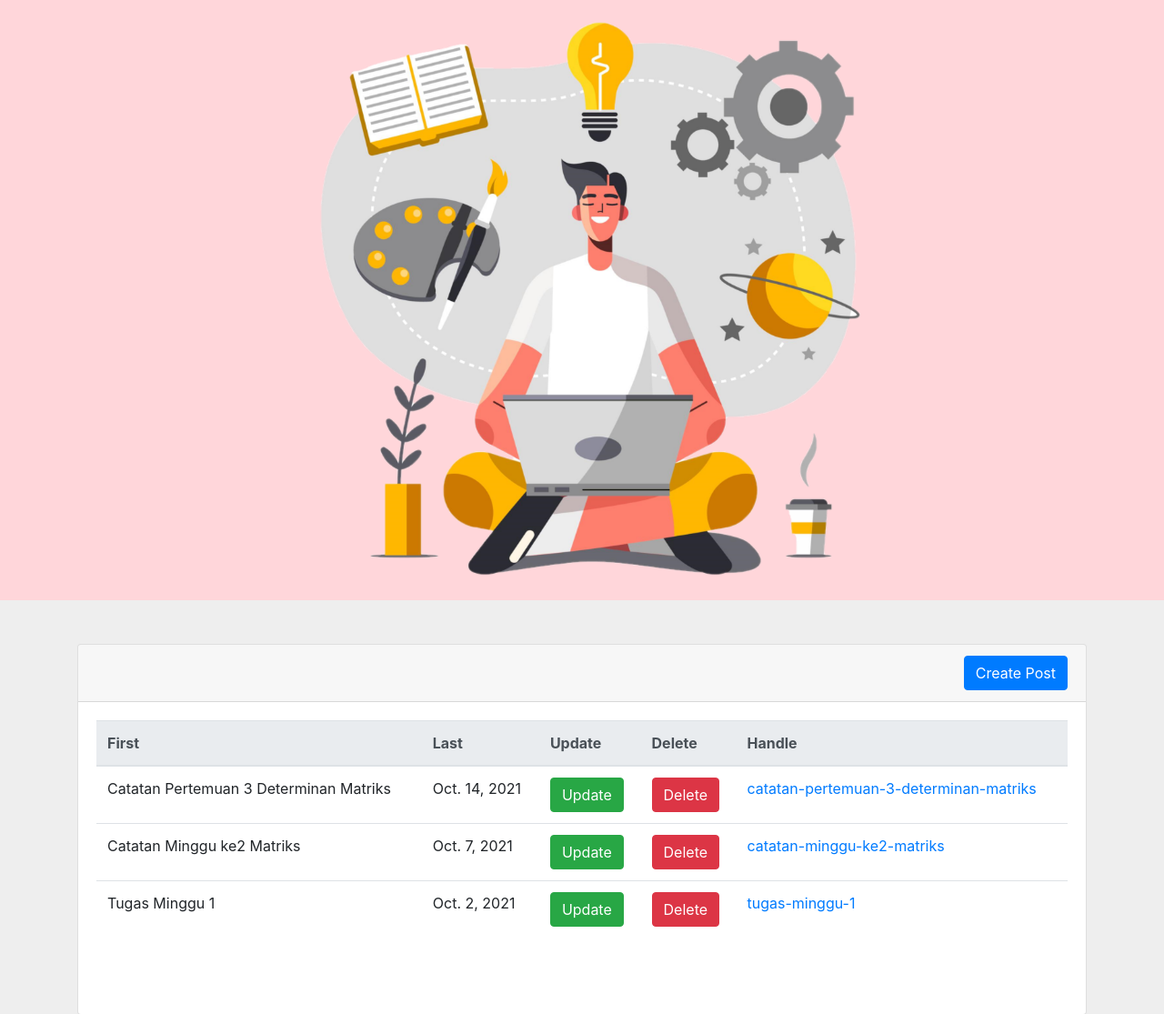
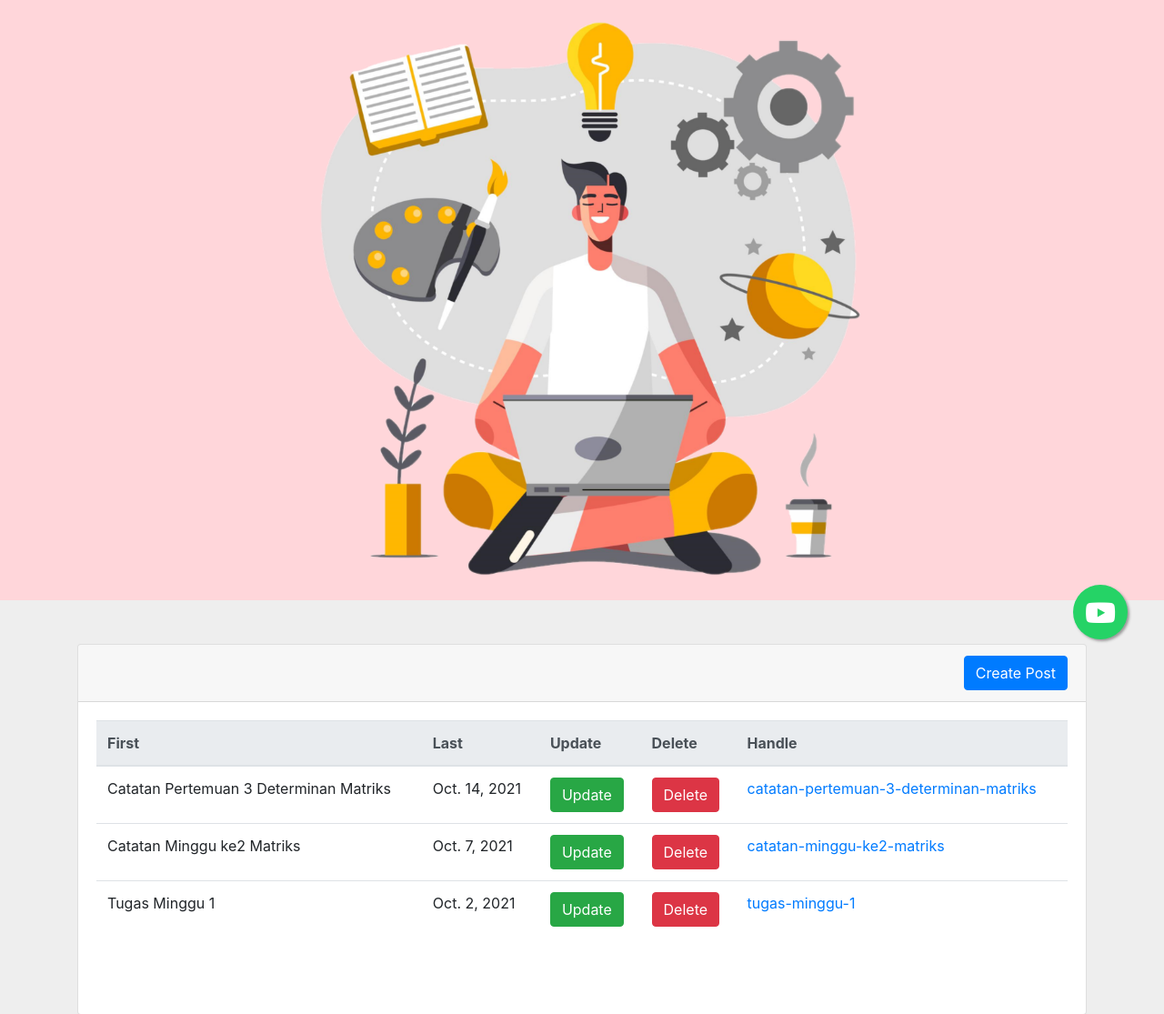
Before and after one commit to bintangx1902/mein_blog, a Django app: page /wpcp-admin/ in a window 1280 px wide. Shown: the part 57-1172 px from the top of the page at 91% size. Run offline with Django 3.2, Linux system fonts and the light colour scheme; a user stored in the database is signed in; data comes from the database, SQL or seed files in the repository; both versions use the stored data as it was after the commit; some libraries are stand-ins or nearby versions.

Commit message:
Update v1.0

```diff
--- a/static/beauty/css/config.css
+++ b/static/beauty/css/config.css
@@ -202,3 +202,22 @@ header.masthead .post-heading .meta a {
         max-width: 1200px;
     }
 }
+
+.float{
+	position:fixed;
+	width:60px;
+	height:60px;
+	bottom:40px;
+	right:40px;
+	background-color:#25d366;
+	color:#FFF;
+	border-radius:50px;
+	text-align:center;
+  font-size:30px;
+	box-shadow: 2px 2px 3px #999;
+  z-index:100;
+}
+
+.my-float{
+	margin-top:16px;
+}
--- a/templates/base.html
+++ b/templates/base.html
@@ -15,6 +15,7 @@
     <link rel="stylesheet" href="https://pro.fontawesome.com/releases/v5.10.0/css/all.css"
           integrity="sha384-AYmEC3Yw5cVb3ZcuHtOA93w35dYTsvhLPVnYs9eStHfGJvOvKxVfELGroGkvsg+p" crossorigin="anonymous"/>
     <link rel="stylesheet" href="http://code.ionicframework.com/ionicons/2.0.1/css/ionicons.min.css">
+    <link rel="stylesheet" href="https://maxcdn.bootstrapcdn.com/font-awesome/4.5.0/css/font-awesome.min.css">
 
     <title>{% block title %}{% endblock %} - Bintang's Math Blog</title>
     {% block style %}
--- a/templates/footer.html
+++ b/templates/footer.html
@@ -10,7 +10,8 @@
                             <div class="d-flex flex-column">
                                 <a href="https://freepik.com">FreePik.com</a>
                                 <a href="https://itpln.ac.id">IT PLN Jakarta</a>
-                                <a href="https://getbootstrap.com/docs/4.6/getting-started/introduction/">Bootstrap @4.6</a>
+                                <a href="https://getbootstrap.com/docs/4.6/getting-started/introduction/">Bootstrap
+                                    @4.6</a>
                             </div>
                         </div>
                         <div class="col-lg-3 mt-4 mx-auto">
@@ -28,3 +29,8 @@
         2021<sup>&copy;</sup>
     </div>
 </footer>
+
+<a href="https://www.youtube.com/channel/UCayEHeAKDXd_Irv_yvjhnyw"
+   class="float" target="_blank">
+    <i class="fab fa-youtube my-float"></i>
+</a>
--- a/templates/my.html
+++ b/templates/my.html
@@ -14,6 +14,7 @@
     <link rel="stylesheet" href="https://pro.fontawesome.com/releases/v5.10.0/css/all.css"
           integrity="sha384-AYmEC3Yw5cVb3ZcuHtOA93w35dYTsvhLPVnYs9eStHfGJvOvKxVfELGroGkvsg+p" crossorigin="anonymous"/>
     <link rel="stylesheet" href="http://code.ionicframework.com/ionicons/2.0.1/css/ionicons.min.css">
+    <link rel="stylesheet" href="https://maxcdn.bootstrapcdn.com/font-awesome/4.5.0/css/font-awesome.min.css">
     <title>{% block title %}{% endblock %}</title>
     {% block head %}
     {% endblock %}
```
Also changed, not shown: db.sqlite3, media/manager/3-3.png (added).
